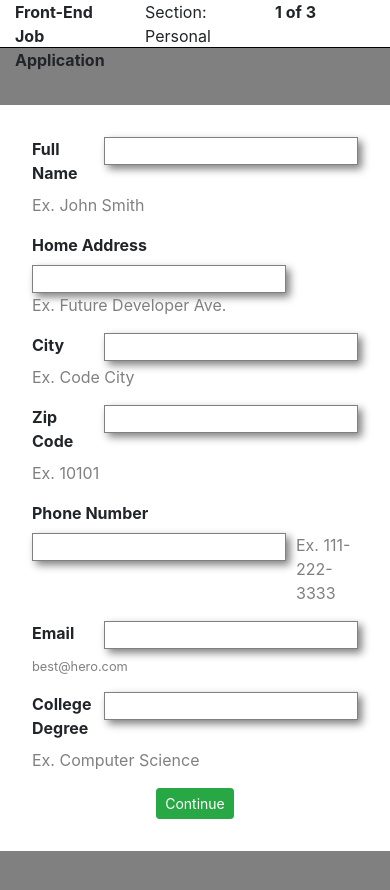
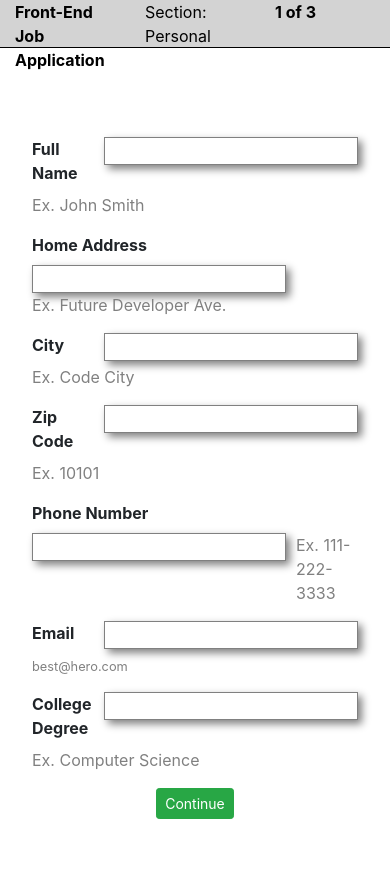
Before and after one commit to jcsmileyjr/job-application, a Vue app: page / in a window 390 px wide. Shown: the top 890 px of the page. Built offline with nearby package versions, Linux system fonts and the light colour scheme.

Commit message:
When  mobile, change color of screen

```diff
--- a/src/App.vue
+++ b/src/App.vue
@@ -37,6 +37,12 @@ export default {
     background-color: grey;
   }
 
+  @media only screen and (max-width: 550px) {
+    .background {
+        background-color:white;
+    }
+  }
+
   .center-form {
     display: flex;
         flex-direction: column;
--- a/src/components/Nav.vue
+++ b/src/components/Nav.vue
@@ -38,4 +38,11 @@ export default {
         margin-bottom: 1rem;
         background-color: white;
     }
+
+  @media only screen and (max-width: 550px) {
+    .nav-bar {
+        background-color:lightgrey;
+        color: black;
+    }
+  }
 </style>
```
